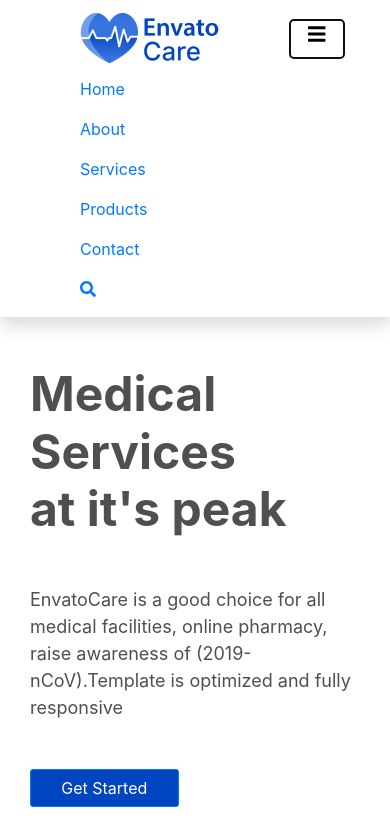
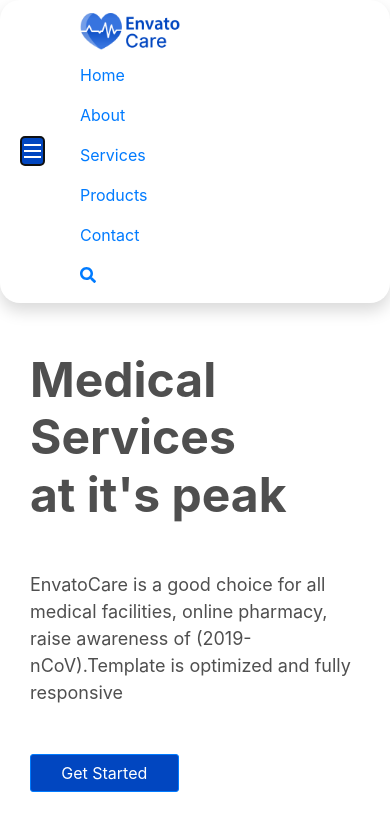
Before and after one commit to timothymayor/Envato-Care-Template, a plain HTML site: page index.html in a window 390 px wide. Both pictures are taken after a click on the button "Toggle navigation". Shown: the top 821 px of the page. Drawn offline with nearby package versions, Linux system fonts and the light colour scheme.

Commit message:
Changed again again

```diff
--- a/css/style.css
+++ b/css/style.css
@@ -35,11 +35,13 @@ body {
     width: 90px;
 }
 
+
+
 /*----------------Nav Bar Styles ---------------------*/
 .navbar {
     align-items: center;
     background-color: #ffffff;
-    /* border-radius: 20px; */
+    border-radius: 20px;
     box-shadow: 0px 10px 24px rgba(0, 0, 0, 0, 1);
     padding-left: 80px;
     padding-right: 45px;
@@ -203,3 +205,50 @@ body {
     list-style-type: none;
     padding: 0 48px 0 0;
 }
+
+.navbar-toggler{
+    position: absolute;
+    background-color: #0146C0;
+
+    transform: translateX(-60px);
+    -webkit-transform: translateX(-60px);
+    -moz-transform: translateX(-60px);
+    -ms-transform: translateX(-60px);
+    -o-transform: translateX(-60px);
+    width:25px;
+    height: 30px;
+    display: flex;
+    justify-content: center;
+    align-items: center;
+    flex-direction: column;
+    padding:0 3px ;
+}
+ .navbar-toggler-icon {
+    /* display: block; */
+    width: 100%;
+    height: 2px;
+    background-color: #fff;
+
+}
+
+.navbar-toggler-icon:not(:last-child){
+    margin-bottom: 4px;
+}
+
+@media (min-width: 1025px) {
+
+    #collapsibleNavId .nav{
+        transform: translateX(150px);
+        -webkit-transform: translateX(150px);
+        -moz-transform: translateX(150px);
+        -ms-transform: translateX(150px);
+        -o-transform: translateX(150px);
+}
+
+}
+
+@media (max-width: 500px){
+ .navbar-brand img{
+     width: 100px;
+ }
+}
--- a/index.html
+++ b/index.html
@@ -25,30 +25,32 @@
 <body id="page-top">
     <!--------------------- Navigation bar section ------------->
     <nav class="navbar navbar-toggleable-md navbar-expand-md navbar-expand-lg sticky-top shadow p-8 mb-5">
-        <a class="navbar-brand" href="#"><img src="./img/Envato-logo.png"></a>
         <button class="navbar-toggler d-lg-none" type="button" data-toggle="collapse" data-target="#collapsibleNavId"
-            aria-controls="collapsibleNavId" aria-expanded="false" aria-label="Toggle navigation">
-            <span class="navbar-toggler-icon"><i class="fas fa-bars"></i></span>
-        </button>
-        <div class="collapse navbar-collapse" id="collapsibleNavId">
-            <ul class="nav navbar-nav ml-auto">
+        aria-controls="collapsibleNavId" aria-expanded="false" aria-label="Toggle navigation">
+        <span class="navbar-toggler-icon"></span>
+        <span class="navbar-toggler-icon"></span>
+        <span class="navbar-toggler-icon"></span>
+    </button>
+    <a class="navbar-brand" href="#"><img src="./img/Envato-logo.png"></a>
+        <div class="collapse navbar-collapse justify-content-center" id="collapsibleNavId">
+            <ul class="nav navbar-nav">
                 <!--navbar-nav-->
-                <li class="nav-item ">
+                <li class="nav-item mr-3">
                     <a class="nav-link active" href="#">Home</a>
                 </li>
-                <li class="nav-item">
+                <li class="nav-item mr-3">
                     <a class="nav-link" href="#">About </a>
                 </li>
-                <li class="nav-item">
+                <li class="nav-item mr-3">
                     <a class="nav-link" href="#">Services </a>
                 </li>
-                <li class="nav-item">
+                <li class="nav-item mr-3">
                     <a class="nav-link" href="#">Products </a>
                 </li>
-                <li class="nav-item">
+                <li class="nav-item mr-3">
                     <a class="nav-link" href="#">Contact </a>
                 </li>
-                <li class="nav-item">
+                <li class="nav-item mr-3">
                     <a class="nav-link" href="#"><i class="fas fa-search"></i> </a>
                 </li>
             </ul>
```
